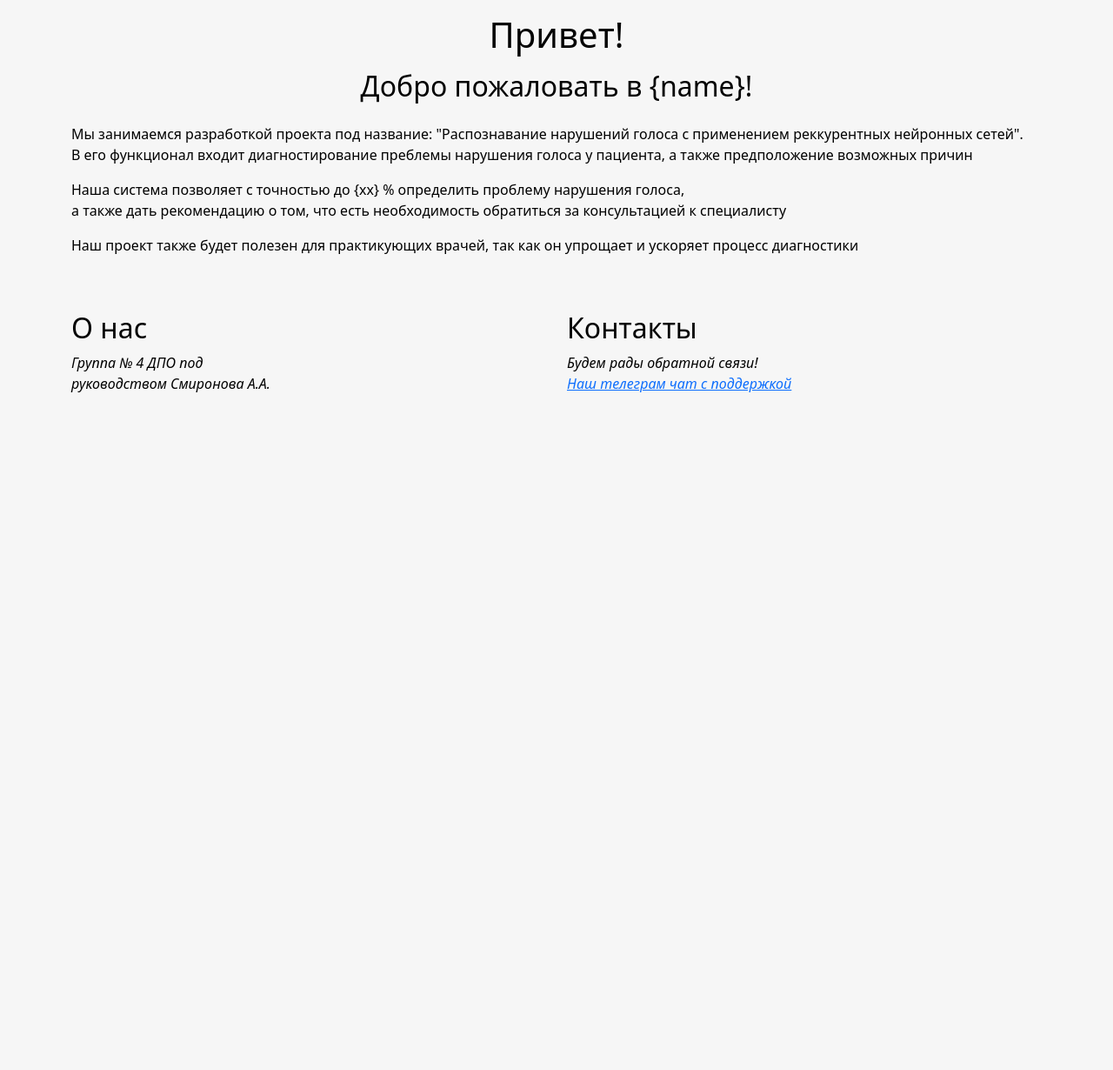
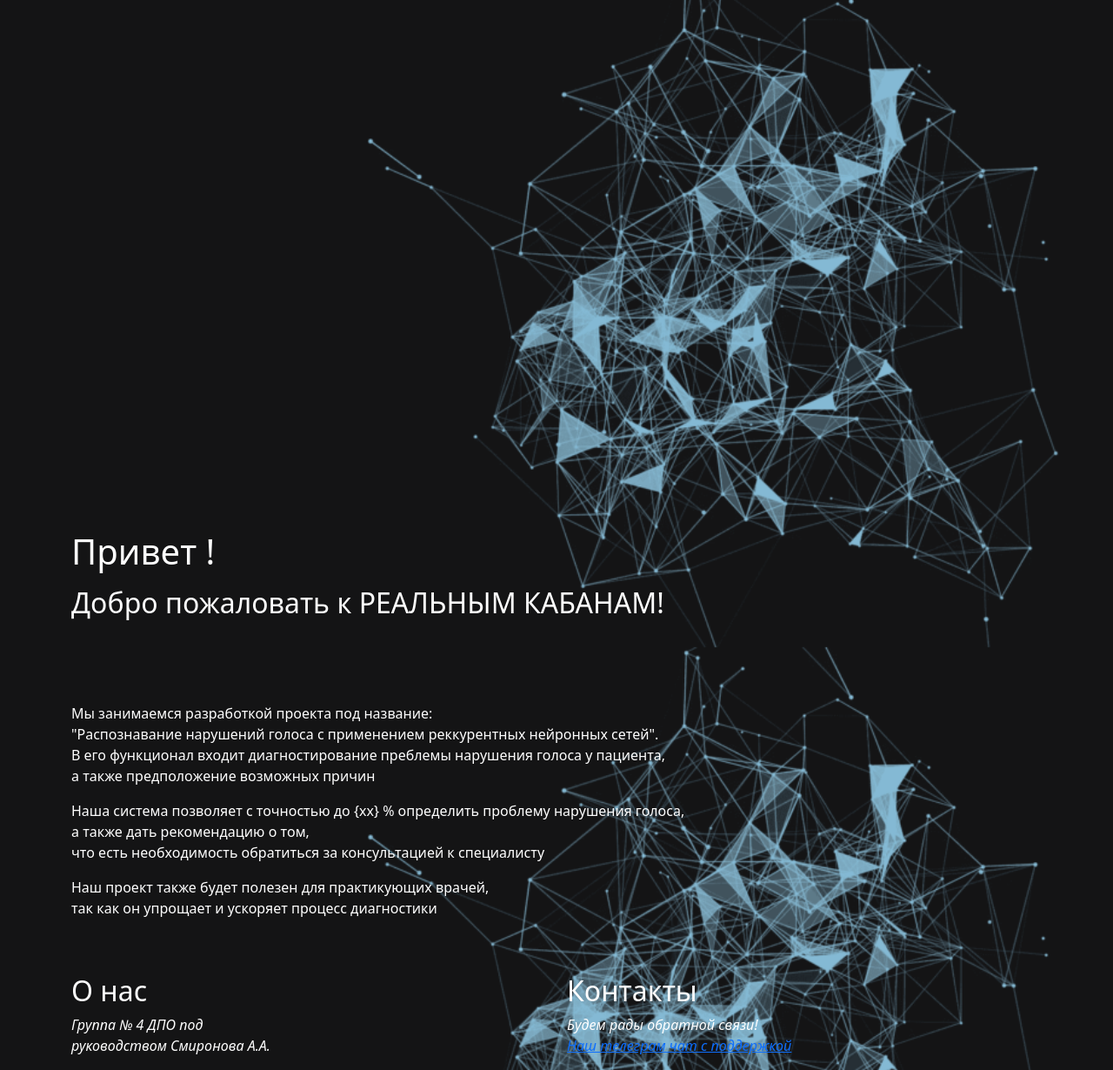
Before and after one commit to Ennik548/Voice_Disorders_NNs, a Django app: page / in a window 1280 px wide. Shown: the part 56-1286 px from the top of the page at 87% size. Before the commit the page ends 507 px from the top, so only its background shows below. Run offline with Django 4.2, Linux system fonts and the light colour scheme; some libraries are stand-ins or nearby versions.

Commit message:
Add main page bg

```diff
--- a/VoiceDisorders_App/static/css/main_page.css
+++ b/VoiceDisorders_App/static/css/main_page.css
@@ -1,5 +1,14 @@
 body{
     background-color: #f6f6f6;
+}
+
+.bg-image {
+  background-image: url('../img/bg1.gif');
+  /* Дополнительные свойства для настройки фона, например: */
+  background-repeat: no-repeat;
+  background-size: cover;
+  background-position: center center;
+  background-attachment: fixed;
 }
 
 .navbar-custom {
@@ -23,3 +32,7 @@
 .row-about {
     margin-top: 0vh;
 }
+
+.first {
+    height: 100%;
+}
--- a/VoiceDisorders_App/templates/main_page/index.html
+++ b/VoiceDisorders_App/templates/main_page/index.html
@@ -4,40 +4,37 @@
 {% block title %}Добро пожаловать{% endblock title %}
 
 {% block content%}
-<header>
+<div class="container-fluid">
     <div class="container">
-            <div class="row mt-3">
-                <div class="col-12">
-                    <h1 class="text-center text-black">Привет!</h1>
+        <div class="row align-items-end" style="height: 90vh;">
+            <div class="col-12 d-flex flex-column justify-content-start">
+                <h1 class="text-start text-white">Привет !</h1>
+                <h2 class="text-start text-white mt-2">Добро пожаловать к РЕАЛЬНЫМ КАБАНАМ!</h2>
             </div>
         </div>
-            <div class="row mt-2 mb-3">
-                <div class="col-12">
-                    <h2 class="text-center text-black">Добро пожаловать в {name}!</h2>
+        <div class="row align-items-end" style="height: 10vh;">
+            <div class="col-12 d-flex flex-column justify-content-start">
             </div>
         </div>
-            <div class="row">
+        <div id="abouttext" class="row mt-2">
             <div class="col-12">
-                    <p class="text-black">Мы занимаемся разработкой проекта под название: "Распознавание нарушений голоса с применением реккурентных нейронных сетей".<br> В его функционал входит диагностирование преблемы нарушения голоса у пациента, а также предположение возможных причин</p>
-                    <p class="text-black">Наша система позволяет c точностью до {xx} % определить проблему нарушения голоса,<br> а также дать рекомендацию о том, что есть необходимость обратиться за консультацией к специалисту</p>
-                    <p class="text-black">Наш проект также будет полезен для практикующих врачей, так как он упрощает и ускоряет процесс диагностики</p>
+                <p class="text-start text-white">Мы занимаемся разработкой проекта под название:<br>"Распознавание нарушений голоса с применением реккурентных нейронных сетей".<br> В его функционал входит диагностирование преблемы нарушения голоса у пациента,<br>а также предположение возможных причин</p>
+                <p class="text-start text-white">Наша система позволяет c точностью до {xx} % определить проблему нарушения голоса,<br> а также дать рекомендацию о том,<br>что есть необходимость обратиться за консультацией к специалисту</p>
+                <p class="text-start text-white">Наш проект также будет полезен для практикующих врачей,<br>так как он упрощает и ускоряет процесс диагностики</p>
             </div>
         </div>
             <div class="row">
             </div>
-            <div class="row row-about mt-5">
+            <div id="contacttext" class="row row-about mt-5">
                 <div class="col-6">
-                    <h2 class="text-start text-black">О нас</h2>
-                    <p class="text-start text-black"><em>Группа № 4 ДПО под</em><br><em>руководством Смиронова А.А.</em></p>
+                    <h2 class="text-start text-white">О нас</h2>
+                    <p class="text-start text-white"><em>Группа № 4 ДПО под</em><br><em>руководством Смиронова А.А.</em></p>
                 </div>
                 <div class="col-6">
-                    <h2 class="text-start text-black">Контакты</h2>
-                    <p class="text-start text-black"><em>Будем рады обратной связи!</em><br><a href="https://t.me" target="_blank"><em>Наш телеграм чат с поддержкой</em></a></p>
+                    <h2 class="text-start text-white">Контакты</h2>
+                    <p class="text-start text-white"><em>Будем рады обратной связи!</em><br><a href="https://t.me" target="_blank"><em>Наш телеграм чат с поддержкой</em></a></p>
                 </div>
             </div>
      </div>
-</header>
-<footer id="footer">
-
-</footer>
+</div>
 {% endblock content%}
--- a/VoiceDisorders_App/templates/main_page/layout.html
+++ b/VoiceDisorders_App/templates/main_page/layout.html
@@ -10,10 +10,8 @@
     <link rel="stylesheet" href="{% static 'css/main_page.css' %}">
     <title>{% block title %}{% endblock title %}</title>
 </head>
-<body>
 <nav class="navbar navbar-expand-lg navbar-dark navbar-custom">
-
-        <div class="container-fluid bg-image">
+  <div class="container-fluid">
       <div>
         <a class="navbar-brand text-uppercase" href="#">Powered By Ennik</a>
         <button class="navbar-toggler" type="button" data-bs-toggle="collapse" data-bs-target="#navbarNav" aria-controls="navbarNav" aria-expanded="false" aria-label="Toggle navigation">
@@ -23,13 +21,13 @@
       <div class="collapse navbar-collapse" id="navbarNav">
         <ul class="navbar-nav navbar-nav">
           <li class="nav-item">
-                <a class="nav-link" href="#">Главная</a>
+            <a class="nav-link" href="#main">Главная</a>
           </li>
           <li class="nav-item">
-                <a class="nav-link" href="#">О нас</a>
+            <a class="nav-link" href="#abouttext">О нас</a>
           </li>
           <li class="nav-item">
-                <a class="nav-link" href="#">Контакты</a>
+            <a class="nav-link" href="#contacttext">Контакты</a>
           </li>
         </ul>
       </div>
@@ -38,6 +36,8 @@
       </a>
   </div>
 </nav>
+<body class="bg-image">
+
     {% block content %}
 
     {% endblock  %}
```
Also changed, not shown: VoiceDisorders_App/static/css/sign_in.css (+1 -6 lines), VoiceDisorders_App/static/img/bg.jpg (deleted), VoiceDisorders_App/static/img/bg1.gif (added). Lines whose indentation alone changed are shown as unchanged.
